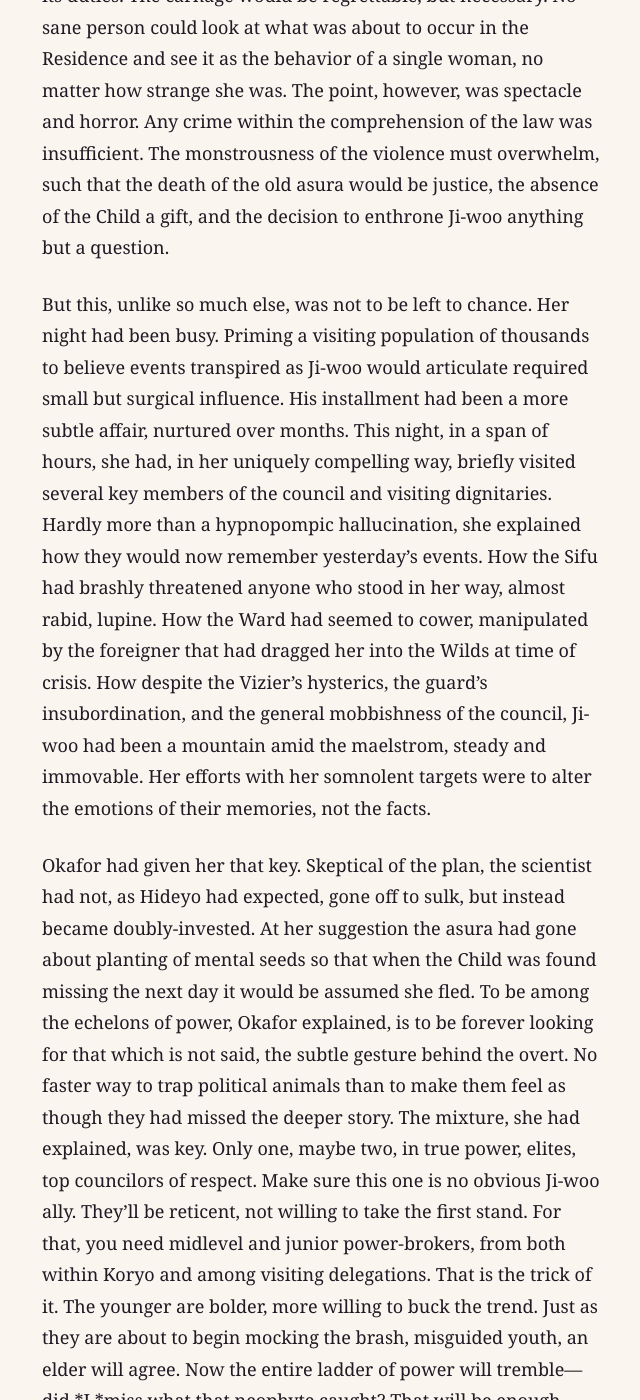
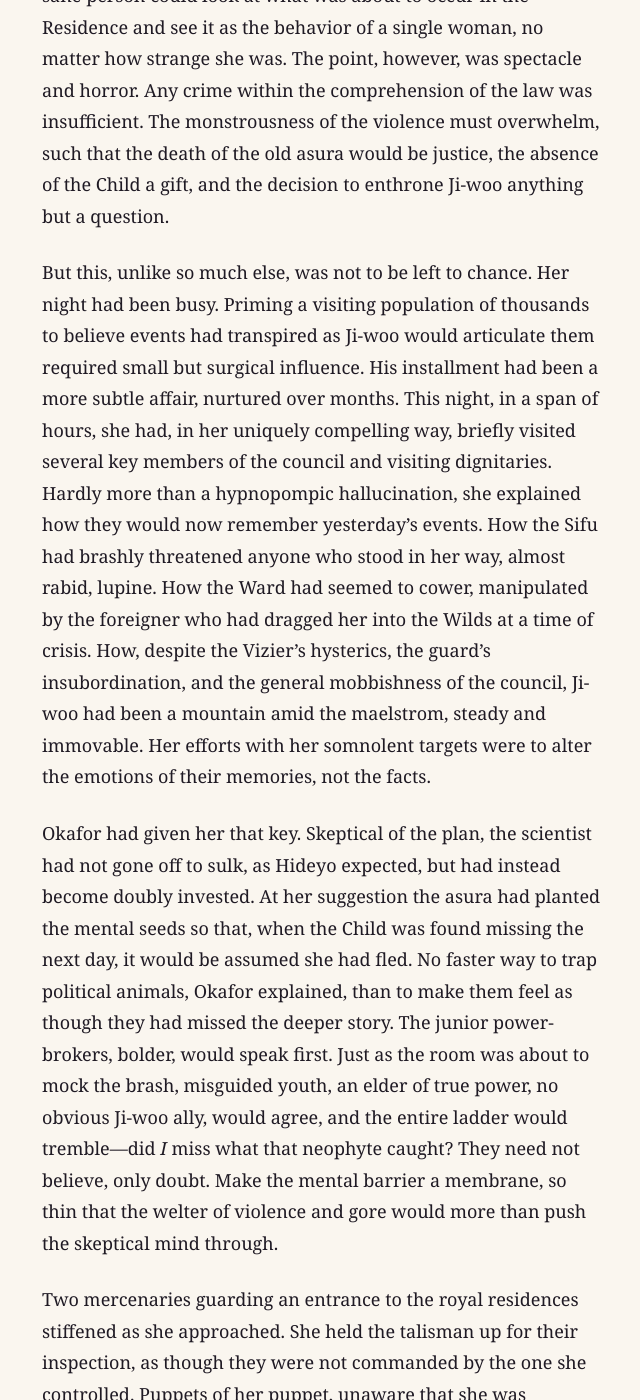
Before and after one commit to kmunki/kmunki.github.io, a Jekyll site: the page built from _fiction/violet/089-chapter-49.md, in a window 1280 px wide and 1400 px high, scrolled down 865 px. Shown: the whole window, without its empty margins (318-958 px from the left). Built offline with Jekyll 4.4.1, drawn with Linux system fonts in a browser that asks for light colours; some of the changed text lies outside the part shown.

Commit message:
Violet ch 49 "The Asura": Hideyo overhears the confession; backstory halved
- Added: earlier that night, Hideyo listened at Advika's door. She heard "*Ananda.*" and the "What do I call you?" exchange, quoted verbatim from Ch 46. "This time she would watch."
- The thrall backstory is cut ~40% and the Okafor paragraph ~50%. "as though wincing from ghosts" and "Make the mental barrier a membrane…" are kept.
- Empty room: the "Where was she" refrains are replaced with "Then she was still with the old woman—or in the walls with her."
- Canon: Sensei → Sifu; "pale right palm".
- About 25 copyedits: must have left, italics, splices, fragments. 1,461 → 1,452 words.

Co-Authored-By: Claude Fable 5.1 <noreply@anthropic.com>
Claude-Session: https://claude.ai/code/session_01NJgbLGEsaNqtMx8nky9w7V

```diff
--- a/_fiction/violet/089-chapter-49.md
+++ b/_fiction/violet/089-chapter-49.md
@@ -8,26 +8,34 @@ permalink: /fiction/violet/chapter-49/
 act: 5
 date: November 02, 2025
 ---
-Soon her old Sensei would be dead. The thought did not lighten Hideyo’s step, it was not a gleeful vengeance. As she walked through the empty expanse of the Grand Royal Palace grounds, the memory of her last attempt surfaced, like a corpse washing ashore. Yet something nagged: it hadn’t been an *attempt*. The fight, the explosion, the fall. Hideyo had been left on the burning pavement, bloodied and bereft of an arm, the white finger of her splintered collar bone sticking out from the blackened raw meat where her shoulder had been. But the Sifu, her Sifu then, had been damaged far worse still, what would have been left of her body fell a distance that was unsurvivable. It had cost her an arm, but Hideyo *had *killed her old Sifu, the violet-eyed asura. Not with all the agar in the world should have been enough to resurrect her. Yet the Zaqqum—no matter how mad they were—did not lie and was not mistaken. Her Sifu had returned, a revenant. An error in the universe she had the rare privilege to set right. A busaw is not an elegant weapon, but it is an annihilating one.
+Soon her old Sifu would be dead. The thought did not lighten Hideyo’s step; this was not a gleeful vengeance. As she walked through the empty expanse of the Grand Royal Palace grounds, the memory of her last attempt surfaced like a corpse washing ashore. Yet something nagged: it hadn’t been an *attempt*. The fight, the explosion, the fall. Hideyo had been left on the burning pavement, bloodied and bereft of an arm, the white finger of her splintered collar bone sticking out from the blackened raw meat where her shoulder had been. But the Sifu, her Sifu then, had been damaged far worse still, and what was left of her body had fallen a distance that was unsurvivable. It had cost her an arm, but Hideyo *had* killed her Sifu, the violet-eyed asura. Not with all the agar in the world could she have been resurrected. Yet the Zaqqum—no matter how mad—did not lie and was not mistaken. Her Sifu had returned, a revenant. An error in the universe she had the rare privilege to set right. A busaw is not an elegant weapon, but it is an annihilating one.
 
 The night was late, or the morning early, and, by Okafor’s calculations, what had once been Moon would be just beginning its duties. The carnage would be regrettable, but necessary. No sane person could look at what was about to occur in the Residence and see it as the behavior of a single woman, no matter how strange she was. The point, however, was spectacle and horror. Any crime within the comprehension of the law was insufficient. The monstrousness of the violence must overwhelm, such that the death of the old asura would be justice, the absence of the Child a gift, and the decision to enthrone Ji-woo anything but a question.
 
-But this, unlike so much else, was not to be left to chance. Her night had been busy. Priming a visiting population of thousands to believe events transpired as Ji-woo would articulate required small but surgical influence. His installment had been a more subtle affair, nurtured over months. This night, in a span of hours, she had, in her uniquely compelling way, briefly visited several key members of the council and visiting dignitaries. Hardly more than a hypnopompic hallucination, she explained how they would now remember yesterday’s events. How the Sifu had brashly threatened anyone who stood in her way, almost rabid, lupine. How the Ward had seemed to cower, manipulated by the foreigner that had dragged her into the Wilds at time of crisis. How despite the Vizier’s hysterics, the guard’s insubordination, and the general mobbishness of the council, Ji-woo had been a mountain amid the maelstrom, steady and immovable. Her efforts with her somnolent targets were to alter the emotions of their memories, not the facts.
+But this, unlike so much else, was not to be left to chance. Her night had been busy. Priming a visiting population of thousands to believe events had transpired as Ji-woo would articulate them required small but surgical influence. His installment had been a more subtle affair, nurtured over months. This night, in a span of hours, she had, in her uniquely compelling way, briefly visited several key members of the council and visiting dignitaries. Hardly more than a hypnopompic hallucination, she explained how they would now remember yesterday’s events. How the Sifu had brashly threatened anyone who stood in her way, almost rabid, lupine. How the Ward had seemed to cower, manipulated by the foreigner who had dragged her into the Wilds at a time of crisis. How, despite the Vizier’s hysterics, the guard’s insubordination, and the general mobbishness of the council, Ji-woo had been a mountain amid the maelstrom, steady and immovable. Her efforts with her somnolent targets were to alter the emotions of their memories, not the facts.
 
-Okafor had given her that key. Skeptical of the plan, the scientist had not, as Hideyo had expected, gone off to sulk, but instead became doubly-invested. At her suggestion the asura had gone about planting of mental seeds so that when the Child was found missing the next day it would be assumed she fled. To be among the echelons of power, Okafor explained, is to be forever looking for that which is not said, the subtle gesture behind the overt. No faster way to trap political animals than to make them feel as though they had missed the deeper story. The mixture, she had explained, was key. Only one, maybe two, in true power, elites, top councilors of respect. Make sure this one is no obvious Ji-woo ally. They’ll be reticent, not willing to take the first stand. For that, you need midlevel and junior power-brokers, from both within Koryo and among visiting delegations. That is the trick of it. The younger are bolder, more willing to buck the trend. Just as they are about to begin mocking the brash, misguided youth, an elder will agree. Now the entire ladder of power will tremble—did *I *miss what that neophyte caught? That will be enough. They need not believe, only doubt. Make the mental barrier a membrane, so thin that the welter of violence and gore would more than push the skeptical mind through.
+Okafor had given her that key. Skeptical of the plan, the scientist had not gone off to sulk, as Hideyo expected, but had instead become doubly invested. At her suggestion the asura had planted the mental seeds so that, when the Child was found missing the next day, it would be assumed she had fled. No faster way to trap political animals, Okafor explained, than to make them feel as though they had missed the deeper story. The junior power-brokers, bolder, would speak first. Just as the room was about to mock the brash, misguided youth, an elder of true power, no obvious Ji-woo ally, would agree, and the entire ladder would tremble—did *I* miss what that neophyte caught? They need not believe, only doubt. Make the mental barrier a membrane, so thin that the welter of violence and gore would more than push the skeptical mind through.
 
-Two mercenaries guarding an entrance to the royal residences stiffened as she approached. Holding the talisman up for their inspection, as though they were not commanded by the one she controlled. Puppets of her puppet, unaware that she was puppeteer. Yet for their guns and armor, her small piece of carved wood was enough for them to not only pass but to bow, reverent, as she did. One of the strangest aspects of power was its non-existence, like civilization or art, outside of a shared hallucination. She knew the metaphor was childish. Might was real. The busaw’s claws as real as the bellies of those it disemboweled.
+Two mercenaries guarding an entrance to the royal residences stiffened as she approached. She held the talisman up for their inspection, as though they were not commanded by the one she controlled. Puppets of her puppet, unaware that she was puppeteer. For all their guns and armor, her small piece of carved wood was enough for them not only to let her pass but to bow, reverent, as she did. One of the strangest aspects of power was its non-existence, like civilization or art, outside of a shared hallucination. She knew the metaphor was childish. Might was real. The busaw’s claws as real as the bellies of those it disemboweled.
 
-Just inside, a blade of moonlight fell across the hallway. She held up her pale palm, as though expecting the moonbeams to pool silver there, then passed the rest of her arm through, as though applying ablutions, regarding it, the subtle gloss of the white carapace reflecting soft flashes of moonlight. The Lucky Child, Ward Yi Hyeon Bong-cha, would, like the others, bend to her will. No coin toss to save her this time. The Child would succumb to thrall, as they all did.
+Just inside, a blade of moonlight fell across the hallway. She held up her pale right palm, as though expecting the moonbeams to pool silver there, then passed the rest of her arm through, as though applying ablutions, and regarded it, the subtle gloss of the white carapace reflecting soft flashes of moonlight. The Lucky Child, Ward Yi Hyeon Bong-cha, would, like the others, bend to her will. No coin toss to save her this time. The Child would succumb to thrall, as they all did.
 
-Hideyo had discovered the ability shortly after waking. The military facility where she had been made an asura was lightly staffed. What they were doing was well after the war, hugely experimental and, if leaked, could cause no end of pain for the Japanese. Their position in the Continuum would be compromised. That is, of course, unless the discovery happened *after *Hirohito had proved her usefulness.
+Hideyo had discovered the ability shortly after waking. The military facility where she had been made an asura was lightly staffed; the work was hugely experimental and, if leaked, would cost the Japanese their position in the Continuum—unless, of course, the discovery came *after* Hirohito had proved her usefulness.
 
-Some nurse had come, bringing food, and she was furious. Why, now, she couldn’t even remember. The object of the fury wasn’t relevant, but the emotion. She was all but inert, hardly able to move, and the man cowered as if she were towering over him, berating him. Her surprise stunted the anger and, soon too, the man stood, a sense of embarrassment, as though wincing from ghosts. He checked her bandages, vitals, and left. For two days, as she healed, she experimented. A simple man, he drew towards her with lust, contracted in shame, trembled in fear, and seethed with anger all at her whim. Not a finger had moved, no glance shared, her eyes all but closed.
+Some nurse had come, bringing food, and she was furious. She was all but inert, and the man cowered as if she were towering over him. Then her surprise stunted the anger, and he straightened, as though wincing from ghosts. For two days, as she healed, she experimented. He drew toward her with lust, contracted in shame, trembled in fear, and seethed with anger, all at her whim. Not a finger had moved.
 
-The military had a battery of tests planned. To see what their experiment had wrought. As soon as she played weak, buying herself just enough time to master the subtler nudges needed. She had then connived and killed her way out of the facility. She would not be the Continuum’s errand girl. There were greater powers to which she could ally herself, where she would decide her future and how to apply her brand of violence. So she left, and found Li Xing and Okafor. Their little corporation was about to become a global empire. They needed someone for the wetwork. Hideyo was obliged.
+The military had a battery of tests planned. She played weak, buying herself just enough time to master the subtler nudges needed, then connived and killed her way out of the facility. She would not be the Continuum’s errand girl. So she left, and found Li Xing and Okafor. Their little corporation was about to become a global empire. They needed someone for the wetwork. Hideyo was obliged.
 
-In the intervening decades she had charted a path here, to the Lucky Child’s door. The Society’s plans. Violet’s ascent. Now she stood here.
+Earlier that night she had stood at another door. The mezzanine’s carved screens threw shadow enough for a body that did not need to move, and she had slowed her breath the way she had been taught, by the woman on the other side of the wood. Through it came music, then voices. Then the old name, said aloud for the first time in decades by the only mouth entitled to say it. *Ananda.* A long quiet. Then the girl, small: “What do I call you?”
 
-The door to the Ward’s room opened soundlessly. She had ordered Ji-woo to have maintenance confirm this hall, and the one where the Sifu would stay, would have no squeaking hinges as alarms. Though dark, she saw at once the room was hardly disturbed. The girl’s items were there, but, from their neatness, seemingly dropped and forgotten, she must left almost as soon as she had arrived. Where was she. *Where was she*. For an instant, Hideyo feared—the busaw—what if she was with the Sifu? They had been inseparable, her lone ally all this—no, she would not consider it. The Lucky Child would not perish in such an absurd and abysmal way. If she had, if she did, she wasn’t who she claimed to be. The grounds were massive, she had dozens of associates… but none close enough. Even the old Vizier was only a partial ally. Whom else but the Sifu?
+“What you always have.”
 
-Hideyo searched the room. Carefully looking under the bed, in the shower, in the closets. The kitchens were closed, no where to go. It had been mere hours, where would she have gone? Did she suspect? Ji-woo had been confident, yes, but only enough to rattle. Though the child was smart, she was loyal. Even if she saw the trap, she would not leave him to victory. Where *was *she. Contingencies would need to be exercised. The cuckoo prepared for actual battle. Power over this little place was beginning to prove more effortful than anticipated.
+Nothing of it reached Hideyo’s face. She noted it as she would the count of guards at a gate: the Child knew.
+
+Her left hand had rested a finger’s width from the handle. With that hand, and the one she no longer had, she had killed her Sifu once. This time she would watch.
+
+In the intervening decades she had charted a path to the Lucky Child’s door. The Society’s plans. Violet’s ascent. Now she stood here.
+
+The door to the Ward’s room opened soundlessly. She had ordered Ji-woo to have maintenance confirm that this hall, and the one where the Sifu would stay, had no squeaking hinges to serve as alarms. She had come to see whether the girl had gone back to her own bed after the old woman’s confession. Though the room was dark, she saw at once that it was hardly disturbed. The girl’s items were there but, from their neatness, seemingly dropped and forgotten; she must have left almost as soon as she had arrived. Then she was still with the old woman—or in the walls with her. For an instant, Hideyo feared—the busaw—what if it took the Child too? They had been inseparable, her lone ally all this—no, she would not consider it. The Lucky Child would not perish in such an absurd and abysmal way. If she had, if she did, she wasn’t who she claimed to be. The grounds were massive; she had dozens of associates… but none close enough. Even the old Vizier was only a partial ally. Whom else but the Sifu?
+
+Still, Hideyo searched the room. She looked carefully under the bed, in the shower, in the closets. The kitchens were closed; there was nowhere else to go. It had been mere hours. Ji-woo had been confident, yes, but only enough to rattle. Though the Child was smart, she was loyal. Even if she saw the trap, she would not leave him to victory. Contingencies would need to be exercised. The cuckoo would have to be prepared for actual battle. Power over this little place was beginning to prove more effortful than anticipated.
```
